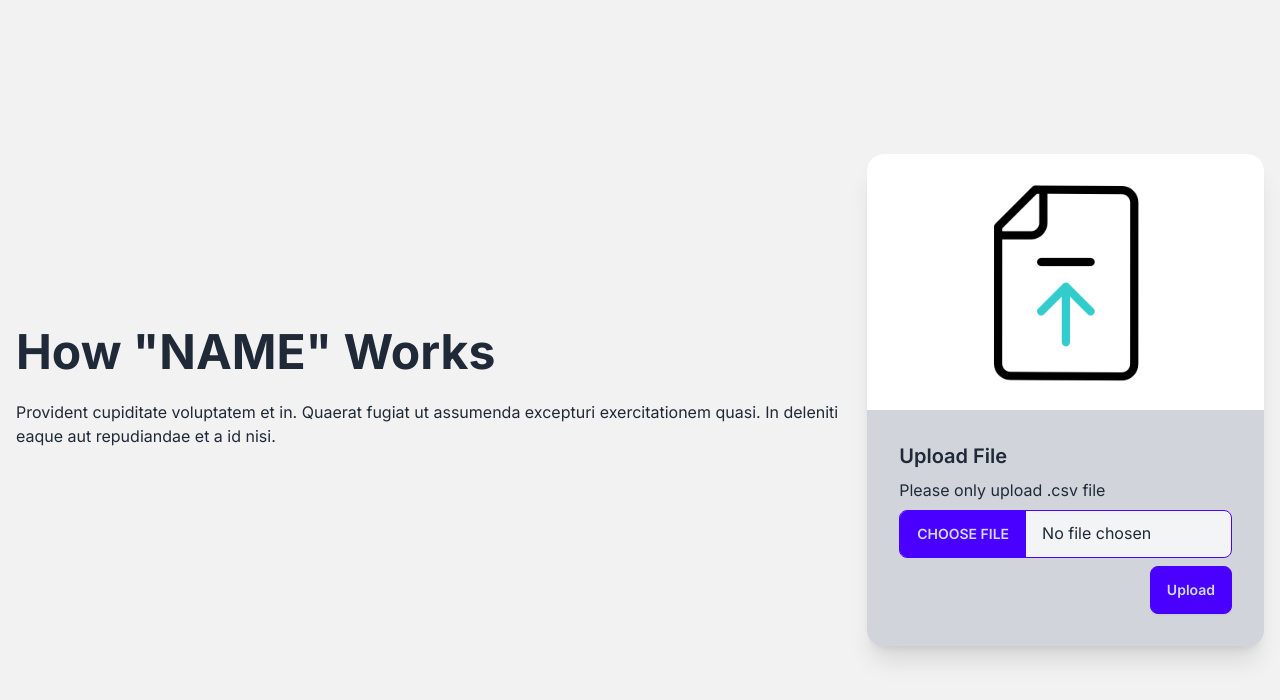
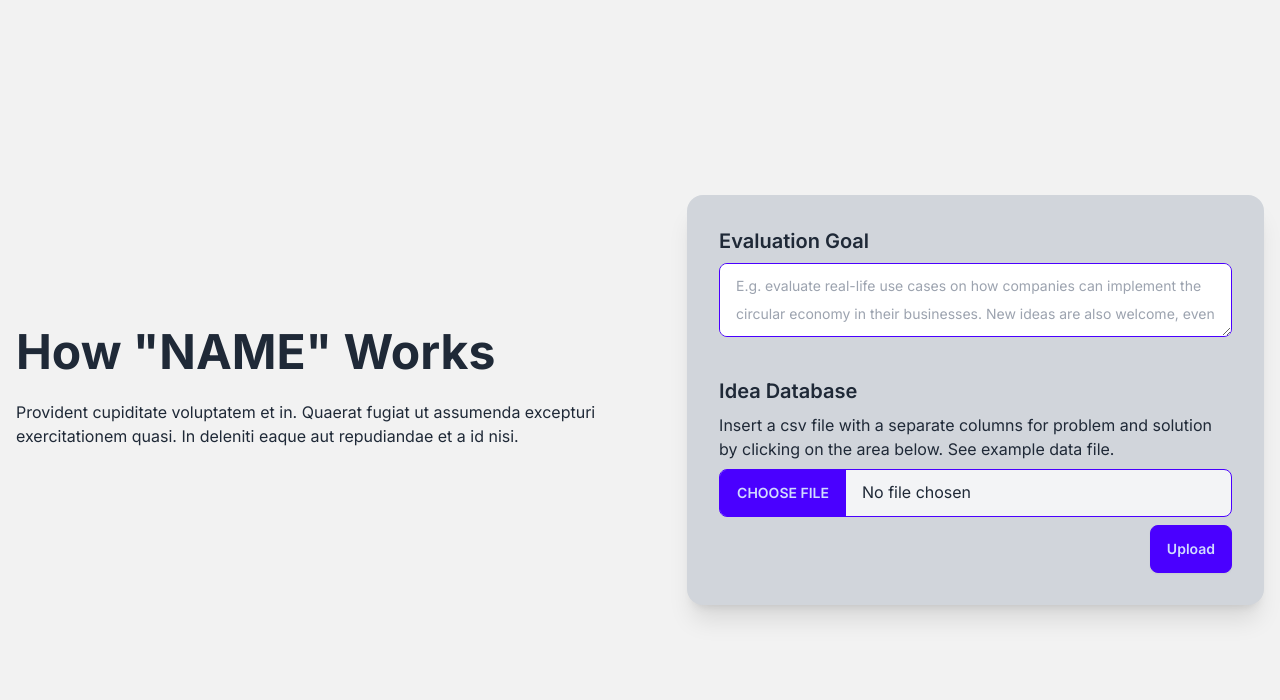
Before and after one commit to cyn900/AI-EarthHack, a Next.js app in the folder client/: page / in a window 1280 px wide. Shown: the top 700 px of the page. Built offline with nearby package versions, Linux system fonts and the light colour scheme.

Commit message:
add evaluation goal

```diff
--- a/client/src/app/page.js
+++ b/client/src/app/page.js
@@ -7,6 +7,7 @@ import Image from 'next/image'
 
 export default function Home() {
     const [file, setFile] = useState(null);
+    const [evaluationGoal, setEvaluationGoal] = useState('');
     const [loading, setLoading] = useState(false); // Track the loading state
     const [response, setResponse] = useState('');
     const handleChangeForm = (e) => {
@@ -16,6 +17,13 @@ export default function Home() {
             setFile(selectedFile || null);
         }
     };
+
+    const handleChangeTextArea = (e) => {
+        e.preventDefault()
+        if (e.target.name === 'evaluation-goal') {
+            setEvaluationGoal(e.target.value);
+        }
+    }
 
     const handleSubmitForm = async(e) => {
         e.preventDefault();
@@ -28,8 +36,13 @@ export default function Home() {
             try {
                 const formData = new FormData();
                 formData.append('csvFile', file);
+                formData.append('evaluationGoal', evaluationGoal);
 
-                const response = await axios.post('http://localhost:4000/load-csv', formData);
+                const response = await axios.post('http://localhost:4000/load-csv', formData, {
+                    headers: {
+                        'Content-Type': 'multipart/form-data'
+                    },
+                });
                 console.log(response.data);
 
                 setResponse("File uploaded successfully. Upload status: " + response.data.status);
@@ -51,19 +64,18 @@ export default function Home() {
                     <p className="py-6">Provident cupiditate voluptatem et in. Quaerat fugiat ut assumenda excepturi exercitationem quasi. In deleniti eaque aut repudiandae et a id nisi.</p>
                 </div>
                 <div className="card self-center bg-gray-300 shadow-xl">
-                    <figure className='w-full aspect-square max-h-64 bg-white'>
-                        <div className='relative h-full aspect-square'>
-                            <Image
-                                src="/upload.gif"
-                                alt="upload"
-                                fill
-                            />
-                        </div>
-                    </figure>
 
                     <div className="card-body">
-                        <h2 className="card-title"> Upload File </h2>
-                        <p> Please only upload .csv file  </p>
+                        <h2 className="card-title"> Evaluation Goal </h2>
+                        <textarea
+                            className="textarea textarea-primary"
+                            placeholder="E.g. evaluate real-life use cases on how companies can implement the circular economy in their businesses. New ideas are also welcome, even if they are 'moonshots'."
+                            onChange={handleChangeTextArea}
+                            name="evaluation-goal"
+                        ></textarea>
+
+                        <h2 className="card-title mt-8"> Idea Database </h2>
+                        <p> Insert a csv file with a separate columns for problem and solution by clicking on the area below. See example data file.  </p>
                         <form onSubmit={handleSubmitForm} encType="multipart/form-data" className="card-actions justify-end">
                             <input id='file-input' type="file" onChange={handleChangeForm} name="csv-form" className="file-input file-input-bordered file-input-primary w-full bg-gray-100" />
                             {
```
Also changed, not shown: 1 other file (tests, documents, lock files or other folders).
